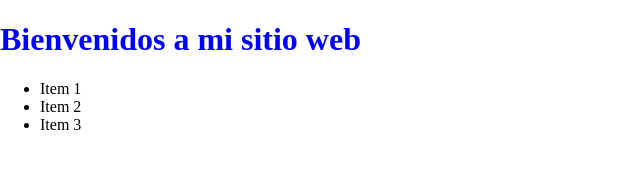
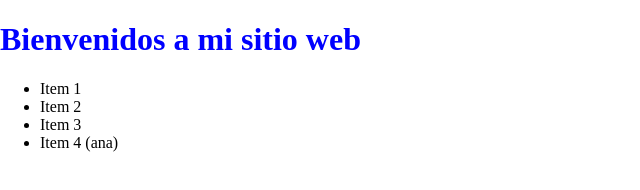
Before and after one commit to Kisterisk/bootcamp03, a plain HTML site: page index.html in a window 1280 px wide. Shown: the full height of the page, 0-640 px from the left. Drawn offline with Linux system fonts and the light colour scheme.

Commit message:
Agregue un item 4 a la lista

```diff
--- a/index.html
+++ b/index.html
@@ -13,6 +13,7 @@
         <li>Item 1</li>
         <li>Item 2</li>
         <li>Item 3</li>
+        <li>Item 4 (ana)</li>
     </ul>
 
     <script src="js/main.js"></script>
```
